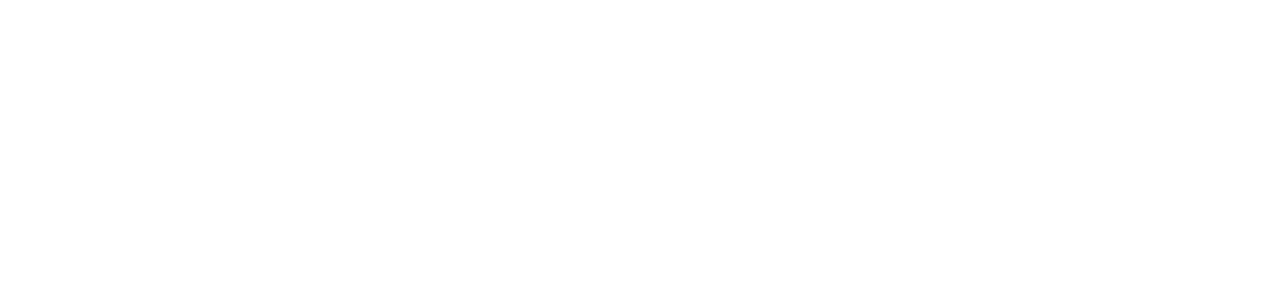
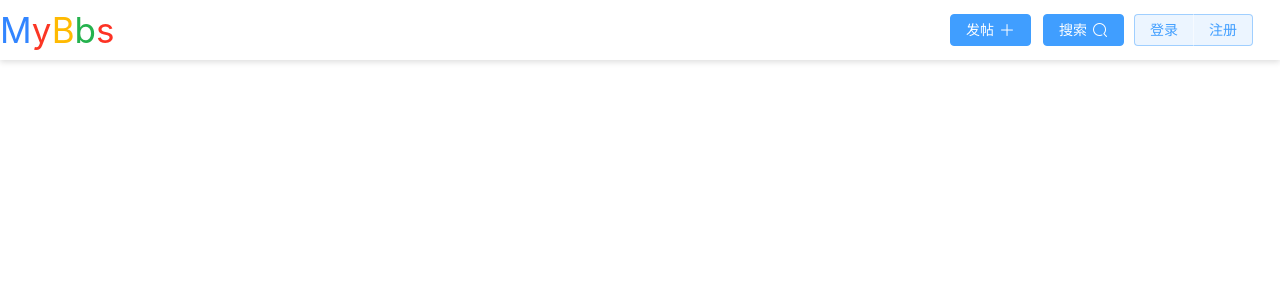
Before and after one commit to wind-orange/Mybbs, a Vue app in the folder front/web/: page / in a window 1280 px wide. Before the commit this address had no page. Shown: the top 300 px of the page. Built offline with nearby package versions, Linux system fonts and the light colour scheme.

Commit message:
首页导航栏框架

```diff
--- a/front/web/src/main.js
+++ b/front/web/src/main.js
@@ -14,5 +14,9 @@
 app.use(router);
 app.use(ElementPlus);
 app.config.globalProperties.VueCookies = VueCookies;
+// 顶部导航栏设置全局宽度
+app.config.globalProperties.globalInfo = {
+  bodyWidth: 1300,
+};
 
 app.mount("#app");
--- a/front/web/src/router/index.js
+++ b/front/web/src/router/index.js
@@ -1,10 +1,14 @@
-import { createRouter, createWebHistory } from 'vue-router'
+import { createRouter, createWebHistory } from "vue-router";
 
 const router = createRouter({
   history: createWebHistory(import.meta.env.BASE_URL),
   routes: [
+    {
+      path: "/",
+      name: "layout",
+      component: () => import("@/views/Layout.vue"),
+    },
+  ],
+});
 
-  ]
-})
-
-export default router
+export default router;
--- /dev/null
+++ b/front/web/src/views/Layout.vue
@@ -0,0 +1,100 @@
+<template>
+  <div>
+    <div class="header">
+      <div
+        class="header-content"
+        :style="{ width: proxy.globalInfo.bodyWidth + 'px' }"
+      >
+        <!-- logo -->
+        <router-link to="/" class="logo a-link">
+          <span v-for="item in logoInfo" :style="{ color: item.color }">{{
+            item.letter
+          }}</span>
+        </router-link>
+        <!-- 板块信息 -->
+        <div class="menu-panel"></div>
+        <!-- 登录、注册，用户信息 -->
+        <div class="user-info-panel">
+          <div class="op-btn">
+            <el-button type="primary">
+              发帖
+              <span class="iconfont icon-add"></span>
+            </el-button>
+            <el-button type="primary">
+              搜索
+              <span class="iconfont icon-search"></span>
+            </el-button>
+            <el-button-group :style="{ 'margin-left': '10px' }">
+              <el-button type="primary" plain>登录</el-button>
+              <el-button type="primary" plain>注册</el-button>
+            </el-button-group>
+          </div>
+        </div>
+      </div>
+      <div>
+        <router-view />
+      </div>
+    </div>
+  </div>
+</template>
+
+<script setup>
+import { ref, reactive, getCurrentInstance, nextTick } from "vue";
+const { proxy } = getCurrentInstance();
+
+// logo字段
+const logoInfo = ref([
+  {
+    letter: "M",
+    color: "#3285FF",
+  },
+  {
+    letter: "y",
+    color: "#FB3624",
+  },
+  {
+    letter: "B",
+    color: "#FFBA02",
+  },
+  {
+    letter: "b",
+    color: "#25B24E",
+  },
+  {
+    letter: "s",
+    color: "#FD3224",
+  },
+]);
+</script>
+
+<style lang="scss" scoped>
+.header {
+  width: 100%;
+  position: fixed; // 将元素固定在浏览器窗口的某个位置，页面滚动，元素也不会移动
+  box-shadow: 0 2px 6px 0 #ddd;
+  .header-content {
+    margin: 0 auto;
+    align-items: center;
+    height: 60px;
+    display: flex;
+    .logo {
+      text-decoration: none;
+      span {
+        font-size: 35px;
+      }
+    }
+    .menu-panel {
+      flex: 1;
+    }
+    .user-info-panel {
+      width: 350px;
+      display: flex;
+      .op-btn{
+        .iconfont{
+          margin-left: 5px;
+        }
+      }
+    }
+  }
+}
+</style>
```
